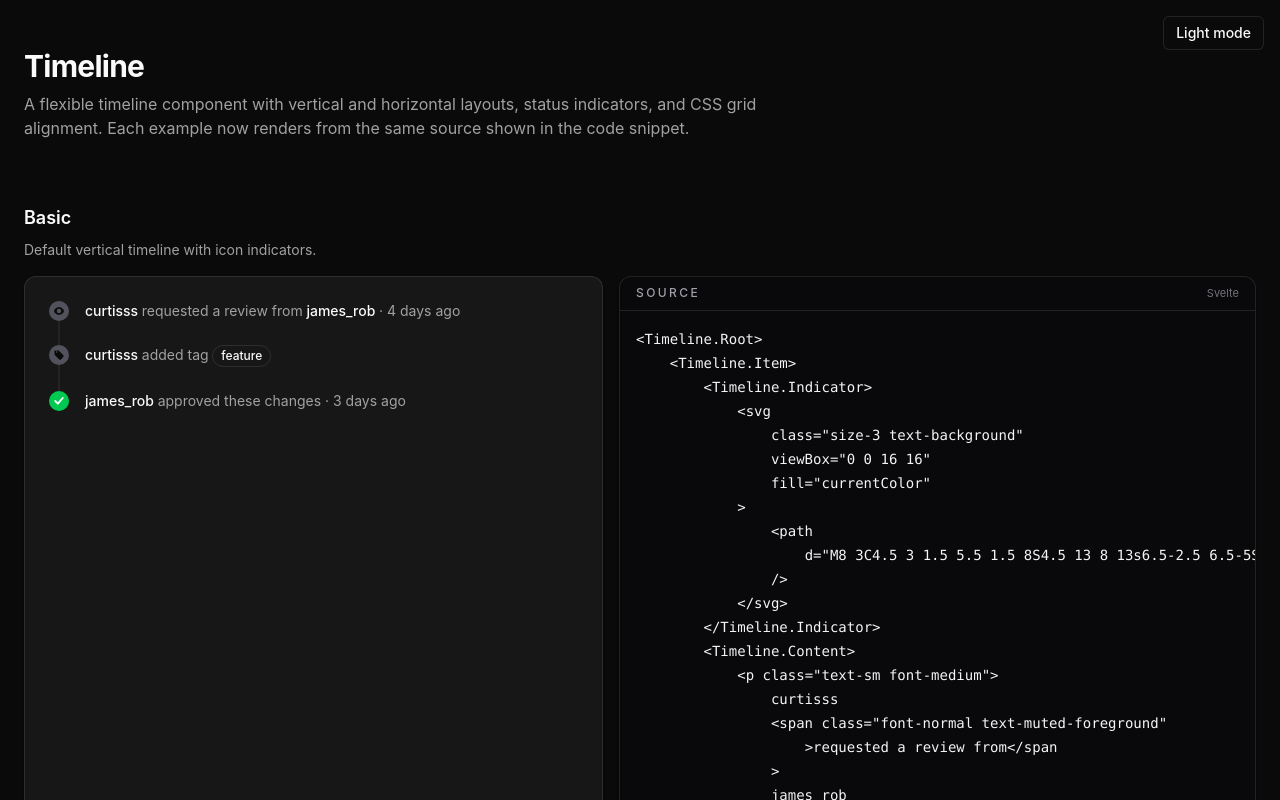
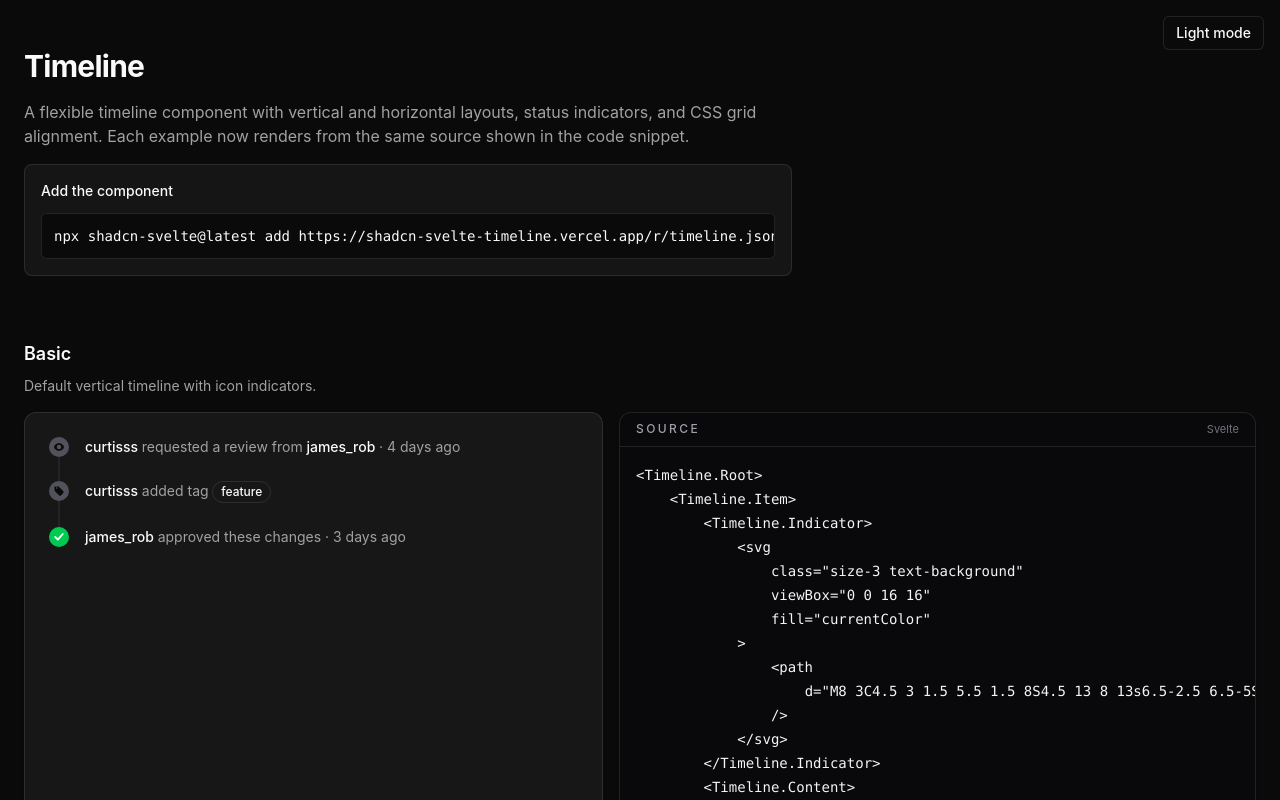
Before and after one commit to dyc3/shadcn-svelte-timeline, a SvelteKit app: page / in a window 1280 px wide. Shown: the top 800 px of the page. Built offline with nearby package versions, Linux system fonts and the light colour scheme.

Commit message:
feat: how to add component to your project

```diff
--- a/src/routes/+page.svelte
+++ b/src/routes/+page.svelte
@@ -4,13 +4,19 @@ import { timelineExamples } from "$lib/demo/timeline/examples";
 </script>
 
 <div class="mx-auto max-w-7xl space-y-16 px-6 py-12">
-	<div class="max-w-3xl space-y-2">
+	<div class="max-w-3xl space-y-4">
 		<h1 class="text-3xl font-bold tracking-tight">Timeline</h1>
 		<p class="text-muted-foreground">
 			A flexible timeline component with vertical and horizontal layouts, status
 			indicators, and CSS grid alignment. Each example now renders from the same
 			source shown in the code snippet.
 		</p>
+		<div class="rounded-lg border bg-muted/40 p-4">
+			<p class="text-sm font-medium">Add the component</p>
+			<pre
+				class="mt-3 overflow-x-auto rounded-md border bg-background p-3 text-sm"
+			><code>npx shadcn-svelte@latest add https://shadcn-svelte-timeline.vercel.app/r/timeline.json</code></pre>
+		</div>
 	</div>
 
 	{#each timelineExamples as example (example.id)}
```
Also changed, not shown: 1 other file (tests, documents, lock files or other folders).
